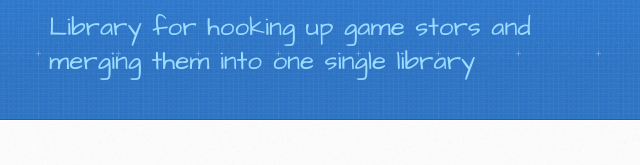
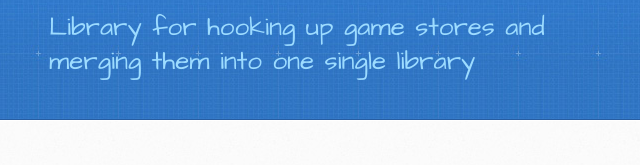
Before and after one commit to karolherbst/Gamekeeper-Framework, a plain HTML site: page index.html in a window 1280 px wide. Shown: the part 187-352 px from the top of the page, 121-761 px from the left. Drawn offline with Linux system fonts and the light colour scheme.

Commit message:
Fix typo in repo description

```diff
--- a/index.html
+++ b/index.html
@@ -20,7 +20,7 @@
     <header>
       <div class="inner">
         <h1>Gamekeeper-framework</h1>
-        <h2>Library for hooking up game stors and merging them into one single library</h2>
+        <h2>Library for hooking up game stores and merging them into one single library</h2>
         <a href="https://github.com/karolherbst/Gamekeeper-Framework" class="button"><small>View project on</small>GitHub</a>
       </div>
     </header>
```
